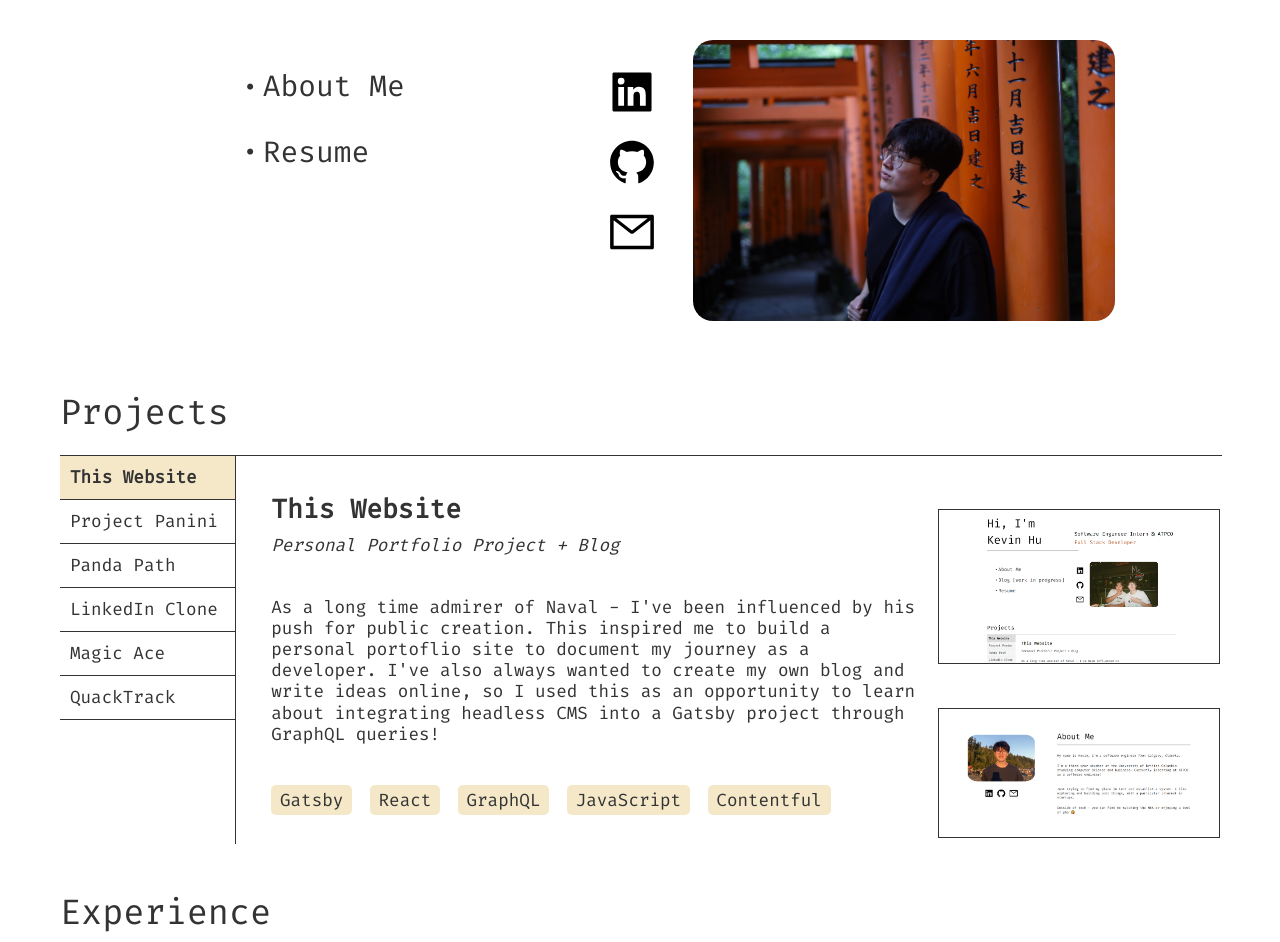
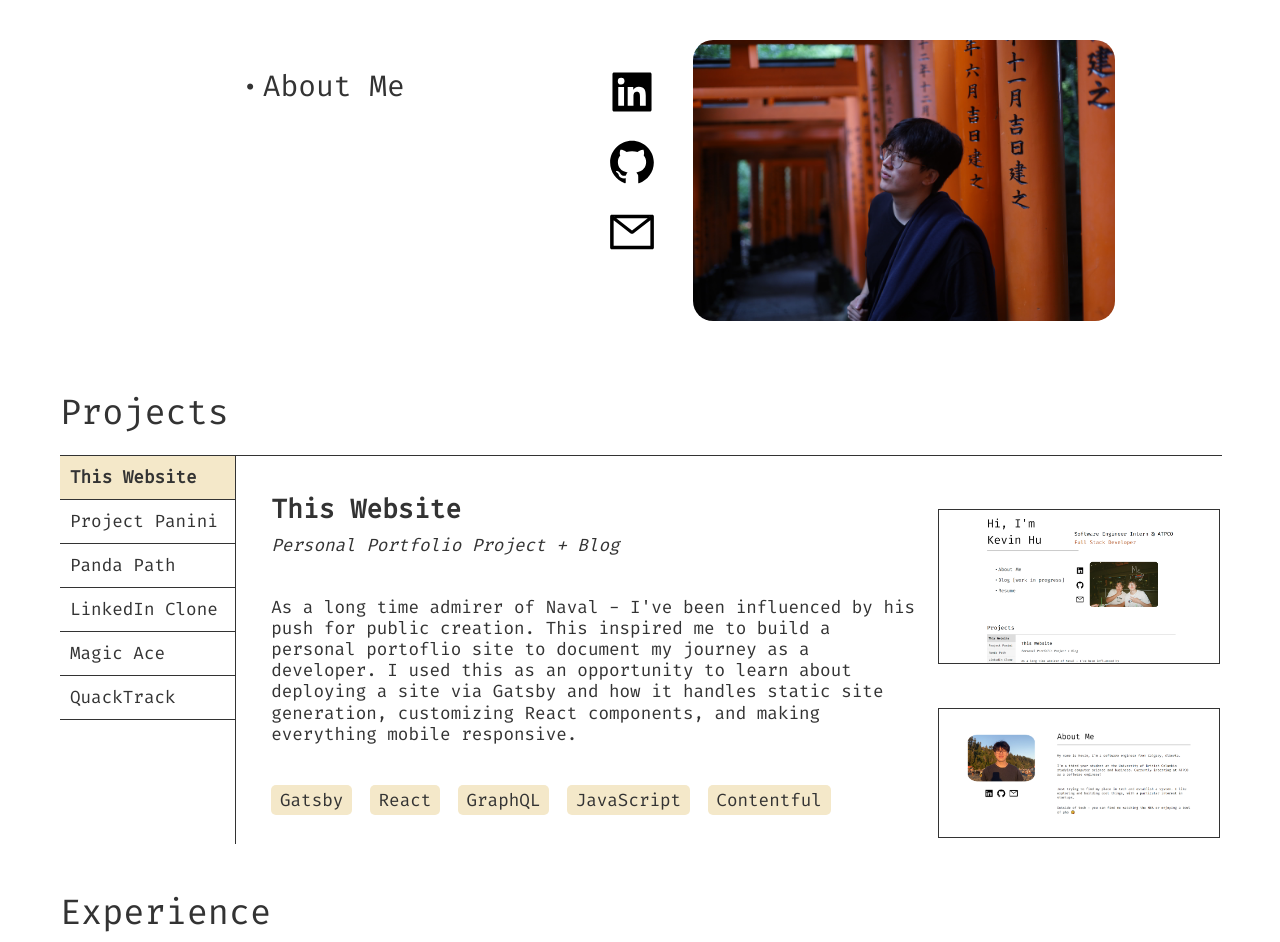
Before and after one commit to Kevmister331/Kevmister331.github.io, a Gatsby app: page / in a window 1280 px wide. Shown: the part 280-1222 px from the top of the page. Built offline with nearby package versions, Linux system fonts and the light colour scheme.

Commit message:
light cleanup

```diff
--- a/src/pages/Projects.js
+++ b/src/pages/Projects.js
@@ -39,7 +39,7 @@ function Projects() {
                     <h2>This Website</h2>
                     <p className="brief-description">Personal Portfolio Project + Blog</p>
                     <br></br>
-                    <p>As a long time admirer of Naval - I've been influenced by his push for public creation. This inspired me to build a personal portoflio site to document my journey as a developer. I've also always wanted to create my own blog and write ideas online, so I used this as an opportunity to learn about integrating headless CMS into a Gatsby project through GraphQL queries!</p>
+                    <p>As a long time admirer of Naval - I've been influenced by his push for public creation. This inspired me to build a personal portoflio site to document my journey as a developer. I used this as an opportunity to learn about deploying a site via Gatsby and how it handles static site generation, customizing React components, and making everything mobile responsive.</p>
                     <br></br>
                     <ul className="tech-stack">
                         <li>Gatsby</li>
--- a/src/pages/index.js
+++ b/src/pages/index.js
@@ -65,7 +65,7 @@ export default function Home() {
           <nav>
             <ul>
               <li><Link to="/About">About Me</Link></li>
-              <li><a href = {pdf} target = "_blank">Resume</a></li>
+              {/* <li><a href = {pdf} target = "_blank">Resume</a></li> */}
               {/* <li><Link to="/About">Life Ideas</Link></li> */}
           </ul>
           </nav>
```
Also changed, not shown: src/pages/About.js (+4 -4 lines), 2 other files (tests, documents, lock files or other folders).
